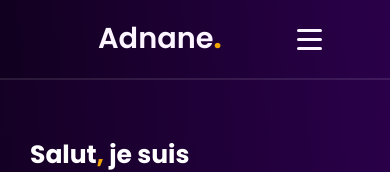
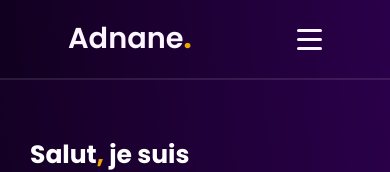
Before and after one commit to adnane05-msl/adnane-msillane-, a React (Vite) app: page / in a window 390 px wide. Shown: the top 172 px of the page. Built offline with nearby package versions, Linux system fonts and the light colour scheme.

Commit message:
seventh commit

```diff
--- a/src/Navbar/Navbar.css
+++ b/src/Navbar/Navbar.css
@@ -94,7 +94,7 @@
         padding: 0 1rem;
     }
     .nav-logo {
-        margin-left: 50px;
+        margin-left: 20px;
     }
     .nav-menu {
         position: fixed;
@@ -149,12 +149,12 @@
     /* Effet sur le contenu principal quand le menu est ouvert */
     .navbar.menu-open ~ * {
         margin-right: 280px;
-        transition: margin-right 0.8s ease;
+        transition: margin-right 0.6s ease;
 
     }
 }
 
 /* Animation douce pour tous les états */
 .navbar * {
-    transition: all 0.8s ease;
+    transition: all 0.6s ease;
 }
```
